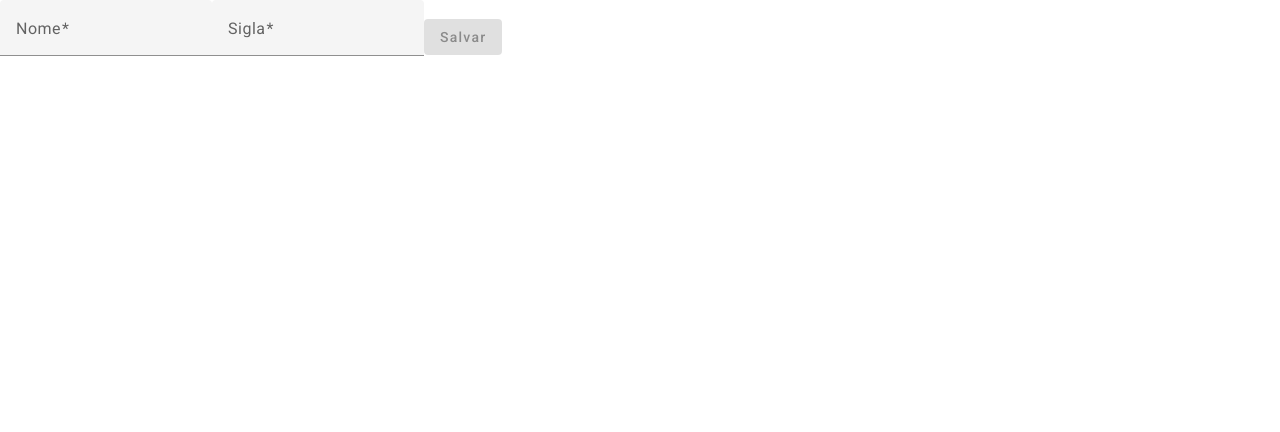
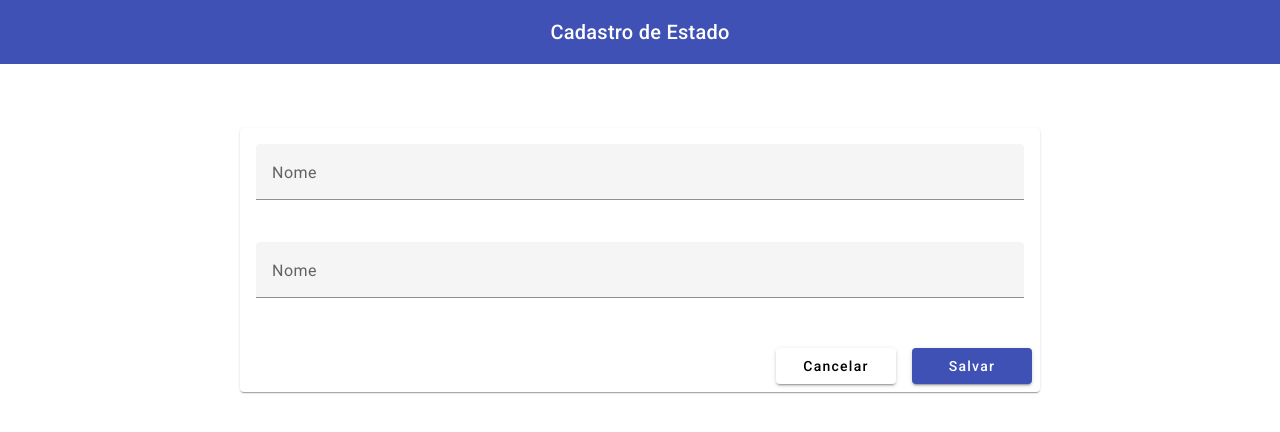
Before and after one commit to janiojunior/faixas-angular, an Angular app: page /estados/new in a window 1280 px wide. Shown: the top 432 px of the page. Built offline with nearby package versions, Linux system fonts and the light colour scheme.

Commit message:
Ajustes no CRUD de Estado

```diff
--- a/src/app/app.routes.ts
+++ b/src/app/app.routes.ts
@@ -4,10 +4,12 @@ import { EstadoFormComponent } from './components/estado/estado-form/estado-form
 import { MunicipioListComponent } from './components/municipio/municipio-list/municipio-list.component';
 import { MunicipioFormComponent } from './components/municipio/municipio-form/municipio-form.component';
 import { municipioResolver } from './components/municipio/resolver/municipio.resolver';
+import { estadoResolver } from './components/estado/resolver/municipio.resolver';
 
 export const routes: Routes = [
     {path: 'estados',component: EstadoListComponent, title: 'Lista de Estados'},
     {path: 'estados/new',component: EstadoFormComponent, title: 'Novo Estado'},
+    {path: 'estados/edit/:id',component: EstadoFormComponent, resolve: {estado: estadoResolver}},
     {path: 'municipios',component: MunicipioListComponent, title: 'Lista de Municipios'},
     {path: 'municipios/new',component: MunicipioFormComponent, title: 'Novo Municipio'},
     {path: 'municipios/edit/:id',component: MunicipioFormComponent, resolve: {municipio: municipioResolver}}
--- a/src/app/components/estado/estado-form/estado-form.component.css
+++ b/src/app/components/estado/estado-form/estado-form.component.css
@@ -0,0 +1,31 @@
+.toolbar-title {
+    flex: 1;
+    text-align: center;
+  }
+
+.full-width-input {
+    width: 100%;
+    margin-bottom: 20px;
+}
+
+mat-card {
+    max-width: 800px;
+    margin: 2rem auto;
+}
+
+mat-card-actions {
+    display: flex;
+    justify-content: flex-end;
+}
+
+.form-container {
+    padding: 2rem;
+}
+
+button[mat-raised-button] {
+    width: 120px;
+}
+
+button[mat-raised-button]:not(:last-child) {
+    margin-right: 1rem;
+}
--- a/src/app/components/estado/estado-form/estado-form.component.html
+++ b/src/app/components/estado/estado-form/estado-form.component.html
@@ -1,22 +1,46 @@
-<form [formGroup]="formGroup" (ngSubmit)="onSubmit()">
-
-    <mat-form-field appearance="fill">
+<mat-toolbar color="primary">
+    <div class="toolbar-title"> Cadastro de Estado</div>
+</mat-toolbar>
+<div class="form-container">
+    <mat-card>
+        <mat-card-content>
+            <form [formGroup]="formGroup">
+                <mat-form-field appearance="fill" class="full-width-input">
                     <mat-label>Nome</mat-label>
                     <input matInput type="text" formControlName="nome">
-        <mat-error *ngIf="formGroup.get('nome') && formGroup.get('nome')?.invalid
+                    <mat-error *ngIf="formGroup.get('nome')
+                                   && formGroup.get('nome')?.invalid
                                    && formGroup.get('nome')?.touched">
-            O nome é obrigatório.
+                        {{getErrorMessage('nome', formGroup.get('nome')?.errors)}}
                     </mat-error>
                 </mat-form-field>
 
-    <mat-form-field appearance="fill">
-        <mat-label>Sigla</mat-label>
+                <mat-form-field appearance="fill" class="full-width-input">
+                    <mat-label>Nome</mat-label>
                     <input matInput type="text" formControlName="sigla">
-        <mat-error *ngIf="formGroup.get('sigla') && formGroup.get('sigla')?.invalid
+                    <mat-error *ngIf="formGroup.get('sigla')
+                                   && formGroup.get('sigla')?.invalid
                                    && formGroup.get('sigla')?.touched">
-            A sigla é obrigatória.
+                        {{getErrorMessage('sigla', formGroup.get('sigla')?.errors)}}
                     </mat-error>
                 </mat-form-field>
-    <button mat-raised-button color="primary" type="submit"
-    [disabled]="formGroup.invalid" >Salvar</button>
+
             </form>
+        </mat-card-content>
+        <mat-card-actions>
+            <button mat-raised-button routerLink="/estados">
+                Cancelar
+            </button>
+
+            <button mat-raised-button *ngIf="formGroup?.get('id')?.value" color="warn" (click)="excluir()"
+                [disabled]="formGroup.invalid">
+                Excluir
+            </button>
+
+            <button mat-raised-button color="primary" (click)="salvar()" >
+                Salvar
+            </button>
+
+        </mat-card-actions>
+    </mat-card>
+</div>
--- a/src/app/components/estado/estado-form/estado-form.component.ts
+++ b/src/app/components/estado/estado-form/estado-form.component.ts
@@ -1,43 +1,117 @@
-import { Component } from '@angular/core';
-import { FormBuilder, FormGroup, ReactiveFormsModule, Validators } from '@angular/forms';
+import { Component, OnInit } from '@angular/core';
+import { FormBuilder, FormGroup, ReactiveFormsModule, ValidationErrors, Validators } from '@angular/forms';
+import { Estado } from '../../../models/estado.model';
 import { EstadoService } from '../../../services/estado.service';
-import { Router } from '@angular/router';
-import {MatFormFieldModule} from '@angular/material/form-field';
-import {MatButtonModule} from '@angular/material/button';
+import { ActivatedRoute, Router, RouterModule } from '@angular/router';
+import { MatSelectModule } from '@angular/material/select';
 import { NgIf } from '@angular/common';
-import {MatInputModule} from '@angular/material/input';
+import { MatFormFieldModule } from '@angular/material/form-field';
+import { MatInputModule } from '@angular/material/input';
+import { MatButtonModule } from '@angular/material/button';
+import { MatToolbarModule } from '@angular/material/toolbar';
+import { MatCardModule } from '@angular/material/card';
 
 
 @Component({
   selector: 'app-estado-form',
   standalone: true,
-  imports: [ReactiveFormsModule, MatFormFieldModule, MatButtonModule, NgIf, MatInputModule],
+  imports: [NgIf, ReactiveFormsModule, MatFormFieldModule,
+    MatInputModule, MatButtonModule, MatCardModule, MatToolbarModule,
+    RouterModule, MatSelectModule],
   templateUrl: './estado-form.component.html',
   styleUrl: './estado-form.component.css'
 })
-export class EstadoFormComponent {
+export class EstadoFormComponent implements OnInit {
   formGroup: FormGroup;
 
   constructor(private formBuilder: FormBuilder,
     private estadoService: EstadoService,
-    private router: Router) {
+    private router: Router,
+    private activatedRoute: ActivatedRoute) {
     this.formGroup = this.formBuilder.group({
-        nome:['', Validators.required],
-        sigla:['', Validators.required]
+      id: [null],
+      nome: ['', Validators.required],
+      sigla: ['', Validators.required]
     })
   }
 
-  onSubmit() {
+  ngOnInit(): void {
+    this.initializeForm();
+  }
+
+  initializeForm(): void {
+    const estado: Estado = this.activatedRoute.snapshot.data['estado'];
+
+    this.formGroup = this.formBuilder.group({
+      id: [(estado && estado.id) ? estado.id : null],
+      nome: [(estado && estado.nome) ? estado.nome : null],
+      sigla: [(estado && estado.sigla) ? estado.sigla : null]
+    })
+
+  }
+
+  salvar() {
+    this.formGroup.markAllAsTouched();
     if (this.formGroup.valid) {
-      const novoEstado = this.formGroup.value;
-      this.estadoService.insert(novoEstado).subscribe({
+      const estado = this.formGroup.value;
+      if (estado.id == null) {
+        this.estadoService.insert(estado).subscribe({
           next: (estadoCadastrado) => {
             this.router.navigateByUrl('/estados');
           },
           error: (err) => {
-          console.log('Erro ao salvar', + JSON.stringify(err));
+            console.log('Erro ao Incluir' + JSON.stringify(err));
           }
-      })
+        });
+      } else {
+        this.estadoService.update(estado).subscribe({
+          next: (estadoAlterado) => {
+            this.router.navigateByUrl('/estados');
+          },
+          error: (err) => {
+            console.log('Erro ao Editar' + JSON.stringify(err));
+          }
+        });
+      }
+    } else {
+      console.log("Formulário inválido.")
+    }
+  }
+
+  excluir() {
+    if (this.formGroup.valid) {
+      const estado = this.formGroup.value;
+      if (estado.id != null) {
+        this.estadoService.delete(estado).subscribe({
+          next: () => {
+            this.router.navigateByUrl('/estados');
+          },
+          error: (err) => {
+            console.log('Erro ao Excluir' + JSON.stringify(err));
+          }
+        });
+      }
+    }
+  }
+
+  getErrorMessage(controlName: string, errors: ValidationErrors | null | undefined): string {
+    if (!errors) {
+      return '';
+    }
+    for (const errorName in errors) {
+      if (errors.hasOwnProperty(errorName) && this.errorMessages[controlName][errorName]) {
+        return this.errorMessages[controlName][errorName];
+      }
+    }
+
+    return 'invalid field';
+  }
+
+  errorMessages: { [controlName: string]: { [errorName: string]: string } } = {
+    nome: {
+      required: 'O nome deve ser informado.',
+      minlength: 'O nome deve conter ao menos 2 letras.',
+      maxlength: 'O nome deve conter no máximo 10 letras.'
     }
   }
 
--- a/src/app/components/estado/estado-list/estado-list.component.html
+++ b/src/app/components/estado/estado-list/estado-list.component.html
@@ -1,7 +1,7 @@
 <mat-toolbar color="primary">
     <div class="flex-container">
         <span class="toolbar-title">Controle de Estados</span>
-        <button mat-fab color="accent" routerLink="estados/new">
+        <button mat-fab color="accent" routerLink="/estados/new">
             <mat-icon>add</mat-icon>
         </button>
     </div>
--- /dev/null
+++ b/src/app/components/estado/resolver/municipio.resolver.ts
@@ -0,0 +1,9 @@
+import { ActivatedRouteSnapshot, ResolveFn, RouterStateSnapshot } from "@angular/router";
+import { Estado } from "../../../models/estado.model";
+import { EstadoService } from "../../../services/estado.service";
+import { inject } from "@angular/core";
+
+export const estadoResolver: ResolveFn<Estado> =
+    (route: ActivatedRouteSnapshot, state: RouterStateSnapshot) => {
+        return inject(EstadoService).findById(route.paramMap.get('id')!);
+    }
--- a/src/app/services/estado.service.ts
+++ b/src/app/services/estado.service.ts
@@ -32,7 +32,7 @@ export class EstadoService {
     return this.httpClient.get<number>(`${this.baseUrl}/count`);
   }
 
-  findById(id: number): Observable<Estado> {
+  findById(id: string): Observable<Estado> {
     return this.httpClient.get<Estado>(`${this.baseUrl}/${id}`);
   }
 
```
Lines whose indentation alone changed are shown as unchanged.
